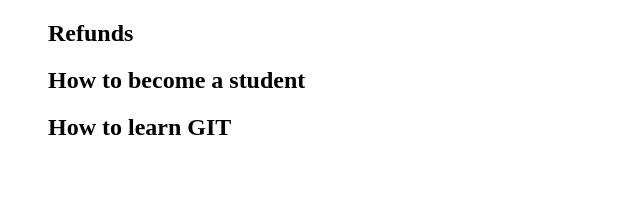
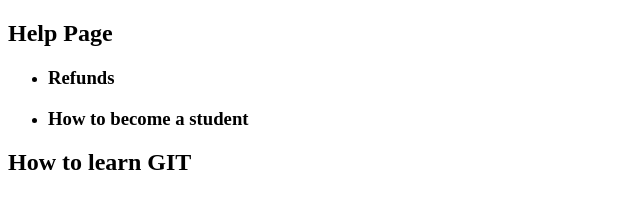
Before and after one commit to olexandrovuch2002-ui/mate-test-repository, a plain HTML site: page help.html in a window 1280 px wide. Shown: the whole page, without its empty margins (0-640 px from the left). Drawn offline with Linux system fonts and the light colour scheme.

Commit message:
changed help page title according to feedback

```diff
--- a/help.html
+++ b/help.html
@@ -6,10 +6,15 @@
     <title>Document</title>
 </head>
 <body>
+    <h2>
+        Help Page
+    </h2>
     <ul>
-     <h2>Refunds</h2>
-  <h2>How to become a student</h2>
-    <h2>How to learn GIT</h2>
+        <li><h3>Refunds</h3></li>
+        <li><h3>How to become a student</h3></li>
     </ul>
+    <h2>
+        How to learn GIT</h2>
+    </h2>
 </body>
 </html>
```
